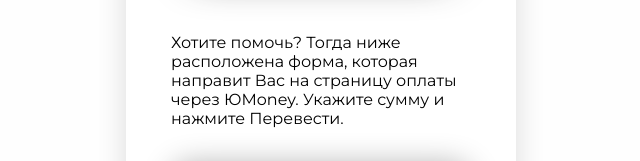
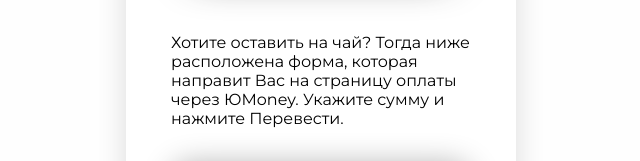
Before and after one commit to nod365/donate, a plain HTML site: page index.html in a window 1280 px wide. Shown: the part 423-584 px from the top of the page, 319-959 px from the left. Drawn offline with Linux system fonts and the light colour scheme.

Commit message:
Update index.html

```diff
--- a/index.html
+++ b/index.html
@@ -614,7 +614,7 @@ function openup() {
 				</div>
 		</div>
 
-		<p>Хотите помочь? Тогда ниже расположена форма, которая направит Вас на страницу оплаты через ЮMoney. Укажите сумму и нажмите Перевести.</p>
+		<p>Хотите оставить на чай? Тогда ниже расположена форма, которая направит Вас на страницу оплаты через ЮMoney. Укажите сумму и нажмите Перевести.</p>
 
 		</div>
 		<div class="Money" id="Money">
```
